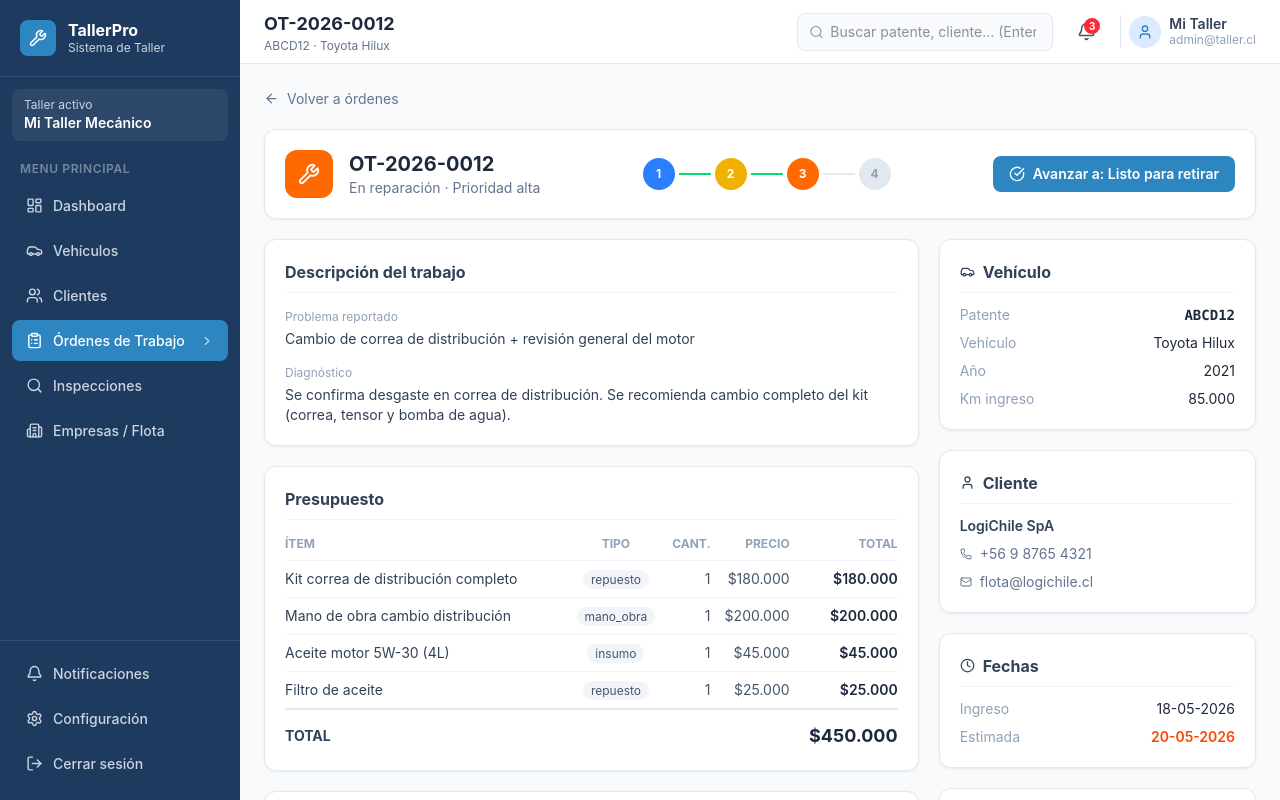
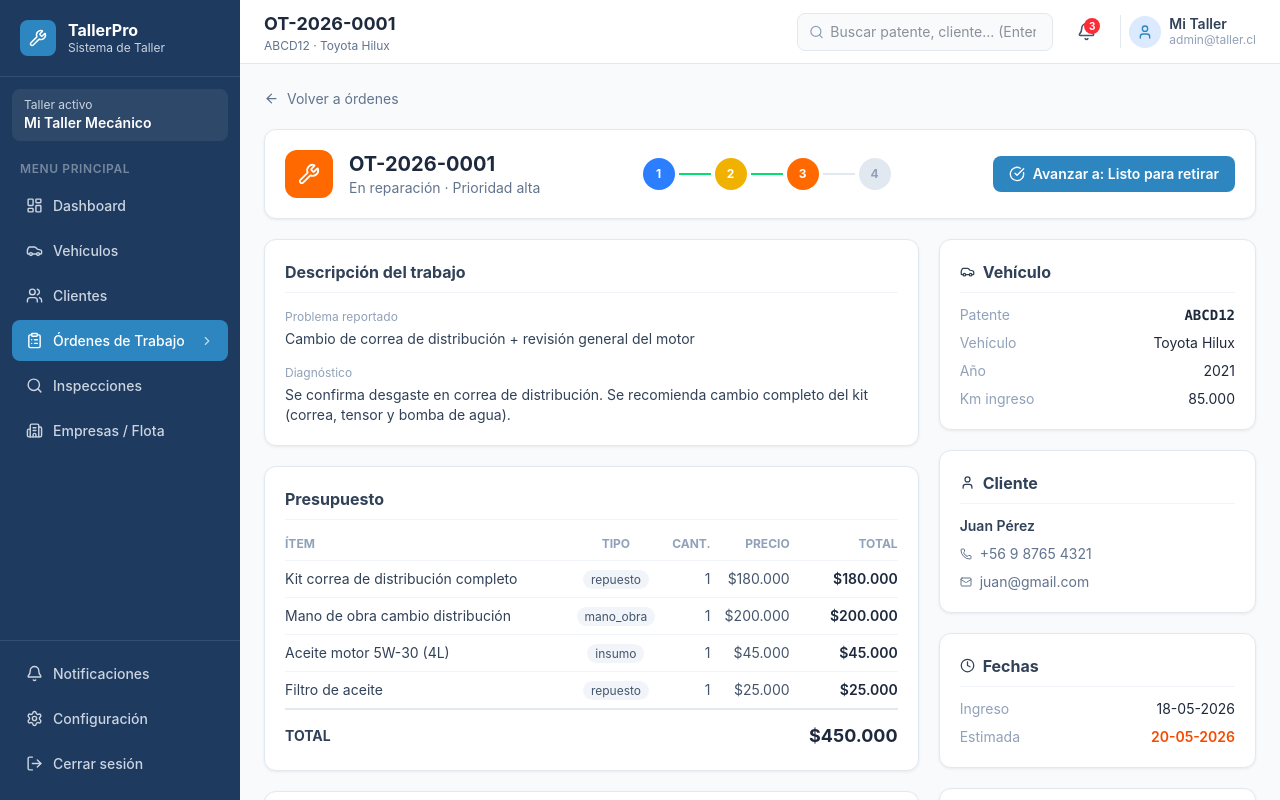
Before and after one commit to Mega-jota/Taller-pro, a Next.js app: page /ordenes/1 in a window 1280 px wide. Built offline with nearby package versions, Linux system fonts and the light colour scheme.

Commit message:
Add files via upload

```diff
--- a/src/app/(app)/ordenes/[id]/page.tsx
+++ b/src/app/(app)/ordenes/[id]/page.tsx
@@ -1,26 +1,100 @@
 'use client'
 import { useState } from 'react'
+import { useParams } from 'next/navigation'
 import Topbar from '@/components/Topbar'
 import Link from 'next/link'
 import { ArrowLeft, Send, CheckCircle, Car, User, Wrench, MessageSquare, Mail, Phone, Clock } from 'lucide-react'
 
 const estadosPosibles = [
-  { value: 'recibido', label: 'Recibido', cls: 'bg-blue-500' },
-  { value: 'diagnostico', label: 'En diagnóstico', cls: 'bg-yellow-500' },
-  { value: 'en_proceso', label: 'En reparación', cls: 'bg-orange-500' },
-  { value: 'listo', label: 'Listo para retirar', cls: 'bg-green-500' },
-  { value: 'entregado', label: 'Entregado', cls: 'bg-slate-400' },
+  { value: 'recibido',    label: 'Recibido',           cls: 'bg-blue-500' },
+  { value: 'diagnostico', label: 'En diagnóstico',     cls: 'bg-yellow-500' },
+  { value: 'en_proceso',  label: 'En reparación',      cls: 'bg-orange-500' },
+  { value: 'listo',       label: 'Listo para retirar', cls: 'bg-green-500' },
+  { value: 'entregado',   label: 'Entregado',          cls: 'bg-slate-400' },
 ]
 
-const otData = {
-  id: '1', numero: 'OT-2026-0012', estado: 'en_proceso', prioridad: 'alta',
+const OTS: Record<string, {
+  id: string; numero: string; estado: string; prioridad: string;
+  vehiculo: { patente: string; marca: string; modelo: string; ano: number; km: number }
+  cliente: { nombre: string; telefono: string; email: string }
+  mecanico: string; problema: string; diagnostico: string
+  fecha: string; estimada: string
+  items: { descripcion: string; tipo: string; cantidad: number; precio: number }[]
+  historial: { fecha: string; estado: string; mensaje: string; notif: string[]; usuario: string }[]
+}> = {
+  '8': {
+    id: '8', numero: 'OT-2026-0008', estado: 'entregado', prioridad: 'baja',
+    vehiculo: { patente: 'QRST90', marca: 'Hyundai', modelo: 'Tucson', ano: 2020, km: 72000 },
+    cliente: { nombre: 'Ana González', telefono: '+56 9 9012 3456', email: 'ana.glez@hotmail.com' },
+    mecanico: 'Pedro Muñoz', problema: 'Mantención preventiva 70.000 km',
+    diagnostico: 'Revisión completa. Cambio de aceite, filtros y pastillas traseras.',
+    fecha: '2026-05-08', estimada: '2026-05-08',
+    items: [
+      { descripcion: 'Aceite motor 5W-30 (4L)', tipo: 'insumo', cantidad: 1, precio: 42000 },
+      { descripcion: 'Filtro de aceite', tipo: 'repuesto', cantidad: 1, precio: 12000 },
+      { descripcion: 'Pastillas de freno traseras', tipo: 'repuesto', cantidad: 1, precio: 35000 },
+      { descripcion: 'Mano de obra mantención', tipo: 'mano_obra', cantidad: 1, precio: 45000 },
+    ],
+    historial: [
+      { fecha: '08/05/2026 09:00', estado: 'recibido', mensaje: 'Vehículo recibido para mantención 70.000 km.', notif: ['email'], usuario: 'Recepción' },
+      { fecha: '08/05/2026 11:30', estado: 'en_proceso', mensaje: 'Iniciada la mantención preventiva.', notif: ['whatsapp'], usuario: 'Pedro M.' },
+      { fecha: '08/05/2026 14:00', estado: 'listo', mensaje: 'Mantención completa. Vehículo listo.', notif: ['email', 'whatsapp'], usuario: 'Pedro M.' },
+      { fecha: '08/05/2026 16:30', estado: 'entregado', mensaje: 'Vehículo entregado al cliente.', notif: [], usuario: 'Recepción' },
+    ]
+  },
+  '9': {
+    id: '9', numero: 'OT-2026-0009', estado: 'recibido', prioridad: 'normal',
+    vehiculo: { patente: 'MNOP78', marca: 'Nissan', modelo: 'Frontier', ano: 2019, km: 112000 },
+    cliente: { nombre: 'Roberto Silva', telefono: '+56 9 5678 1234', email: 'rsilva@gmail.com' },
+    mecanico: 'Sin asignar', problema: 'Ruido en suspensión delantera al girar',
+    diagnostico: '',
+    fecha: '2026-05-18', estimada: '2026-05-21',
+    items: [],
+    historial: [
+      { fecha: '18/05/2026 08:30', estado: 'recibido', mensaje: 'Vehículo ingresado. Pendiente diagnóstico.', notif: ['email'], usuario: 'Recepción' },
+    ]
+  },
+  '10': {
+    id: '10', numero: 'OT-2026-0010', estado: 'diagnostico', prioridad: 'urgente',
+    vehiculo: { patente: 'IJKL56', marca: 'Ford', modelo: 'Ranger', ano: 2021, km: 58000 },
+    cliente: { nombre: 'Empresa LogiChile', telefono: '+56 2 2345 6789', email: 'flota@logichile.cl' },
+    mecanico: 'Carlos Rodríguez', problema: 'Testigo de motor encendido, pérdida de potencia',
+    diagnostico: 'Scanner muestra código P0299 (turbo baja presión). Revisando actuador de turbina.',
+    fecha: '2026-05-16', estimada: '2026-05-22',
+    items: [
+      { descripcion: 'Diagnóstico computarizado', tipo: 'servicio', cantidad: 1, precio: 35000 },
+    ],
+    historial: [
+      { fecha: '16/05/2026 10:00', estado: 'recibido', mensaje: 'Vehículo recibido. Cliente indica pérdida de potencia.', notif: ['email'], usuario: 'Recepción' },
+      { fecha: '16/05/2026 11:15', estado: 'diagnostico', mensaje: 'En diagnóstico con Carlos R. Scanner conectado.', notif: ['whatsapp'], usuario: 'Carlos R.' },
+    ]
+  },
+  '11': {
+    id: '11', numero: 'OT-2026-0011', estado: 'listo', prioridad: 'normal',
+    vehiculo: { patente: 'EFGH34', marca: 'Chevrolet', modelo: 'Spark', ano: 2020, km: 42000 },
+    cliente: { nombre: 'María López', telefono: '+56 9 1234 5678', email: 'maria@empresa.cl' },
+    mecanico: 'Pedro Muñoz', problema: 'Cambio de frenos delanteros y alineación',
+    diagnostico: 'Discos y pastillas delanteras con desgaste excesivo. Alineación fuera de rango.',
+    fecha: '2026-05-14', estimada: '2026-05-15',
+    items: [
+      { descripcion: 'Discos de freno delanteros (par)', tipo: 'repuesto', cantidad: 1, precio: 65000 },
+      { descripcion: 'Pastillas de freno delanteras', tipo: 'repuesto', cantidad: 1, precio: 28000 },
+      { descripcion: 'Alineación al computador', tipo: 'servicio', cantidad: 1, precio: 25000 },
+      { descripcion: 'Mano de obra frenos', tipo: 'mano_obra', cantidad: 1, precio: 55000 },
+    ],
+    historial: [
+      { fecha: '14/05/2026 09:00', estado: 'recibido', mensaje: 'Ingreso por cambio de frenos y alineación.', notif: ['email'], usuario: 'Recepción' },
+      { fecha: '14/05/2026 12:00', estado: 'en_proceso', mensaje: 'Iniciado cambio de frenos delanteros.', notif: [], usuario: 'Pedro M.' },
+      { fecha: '15/05/2026 10:00', estado: 'listo', mensaje: 'Trabajo completado. Vehículo listo para retiro.', notif: ['email', 'whatsapp'], usuario: 'Pedro M.' },
+    ]
+  },
+  '12': {
+    id: '12', numero: 'OT-2026-0012', estado: 'en_proceso', prioridad: 'alta',
     vehiculo: { patente: 'ABCD12', marca: 'Toyota', modelo: 'Hilux', ano: 2021, km: 85000 },
-  cliente: { nombre: 'LogiChile SpA', telefono: '+56 9 8765 4321', email: 'flota@logichile.cl', whatsapp: '+56 9 8765 4321' },
-  mecanico: 'Carlos Rodríguez',
-  problema: 'Cambio de correa de distribución + revisión general del motor',
+    cliente: { nombre: 'Juan Pérez', telefono: '+56 9 8765 4321', email: 'juan@gmail.com' },
+    mecanico: 'Carlos Rodríguez', problema: 'Cambio de correa de distribución + revisión general del motor',
     diagnostico: 'Se confirma desgaste en correa de distribución. Se recomienda cambio completo del kit (correa, tensor y bomba de agua).',
     fecha: '2026-05-18', estimada: '2026-05-20',
-  costo_estimado: 450000, costo_total: null,
     items: [
       { descripcion: 'Kit correa de distribución completo', tipo: 'repuesto', cantidad: 1, precio: 180000 },
       { descripcion: 'Mano de obra cambio distribución', tipo: 'mano_obra', cantidad: 1, precio: 200000 },
@@ -28,21 +102,29 @@ const otData = {
       { descripcion: 'Filtro de aceite', tipo: 'repuesto', cantidad: 1, precio: 25000 },
     ],
     historial: [
-    { fecha: '2026-05-18 09:15', estado: 'recibido', mensaje: 'Vehículo recibido en taller. Se notificó al cliente.', notif: ['email', 'whatsapp'], usuario: 'Recepción' },
-    { fecha: '2026-05-18 10:30', estado: 'diagnostico', mensaje: 'Vehículo en diagnóstico con Carlos R.', notif: ['whatsapp'], usuario: 'Carlos R.' },
-    { fecha: '2026-05-18 14:00', estado: 'en_proceso', mensaje: 'Iniciado cambio de kit de distribución. Se estimó entrega para el 20/05.', notif: ['email', 'whatsapp'], usuario: 'Carlos R.' },
+      { fecha: '18/05/2026 09:15', estado: 'recibido', mensaje: 'Vehículo recibido en taller. Se notificó al cliente.', notif: ['email', 'whatsapp'], usuario: 'Recepción' },
+      { fecha: '18/05/2026 10:30', estado: 'diagnostico', mensaje: 'Vehículo en diagnóstico con Carlos R.', notif: ['whatsapp'], usuario: 'Carlos R.' },
+      { fecha: '18/05/2026 14:00', estado: 'en_proceso', mensaje: 'Iniciado cambio de kit de distribución. Entrega estimada 20/05.', notif: ['email', 'whatsapp'], usuario: 'Carlos R.' },
     ]
+  },
 }
+
+// OT por defecto para IDs no encontrados
+const otDefault = OTS['12']
 
 const notifIcon: Record<string, string> = { email: '📧', whatsapp: '💬', sms: '📱' }
 
 export default function DetalleOTPage() {
-  const [estado, setEstado] = useState(otData.estado)
+  const params = useParams()
+  const id = String(params.id)
+  const otBase = OTS[id] || { ...otDefault, id, numero: `OT-2026-${String(id).padStart(4, '0')}` }
+
+  const [estado, setEstado] = useState(otBase.estado)
   const [mensaje, setMensaje] = useState('')
   const [enviando, setEnviando] = useState(false)
-  const [historial, setHistorial] = useState(otData.historial)
+  const [historial, setHistorial] = useState(otBase.historial)
 
-  const total = otData.items.reduce((s, it) => s + it.cantidad * it.precio, 0)
+  const total = otBase.items.reduce((s, it) => s + it.cantidad * it.precio, 0)
   const estadoActual = estadosPosibles.find(e => e.value === estado)
   const siguienteIdx = estadosPosibles.findIndex(e => e.value === estado) + 1
 
@@ -50,12 +132,13 @@ export default function DetalleOTPage() {
     if (siguienteIdx < estadosPosibles.length) {
       const nuevoEstado = estadosPosibles[siguienteIdx].value
       setEstado(nuevoEstado)
-      const nuevoItem = {
+      setHistorial([...historial, {
         fecha: new Date().toLocaleString('es-CL'),
-        estado: nuevoEstado, mensaje: `Estado actualizado a "${estadosPosibles[siguienteIdx].label}"`,
-        notif: ['email', 'whatsapp'], usuario: 'Sistema'
-      }
-      setHistorial([...historial, nuevoItem])
+        estado: nuevoEstado,
+        mensaje: `Estado actualizado a "${estadosPosibles[siguienteIdx].label}"`,
+        notif: ['email', 'whatsapp'],
+        usuario: 'Sistema'
+      }])
     }
   }
 
@@ -64,8 +147,11 @@ export default function DetalleOTPage() {
     setEnviando(true)
     setTimeout(() => {
       setHistorial([...historial, {
-        fecha: new Date().toLocaleString('es-CL'), estado,
-        mensaje, notif: ['whatsapp'], usuario: 'Taller'
+        fecha: new Date().toLocaleString('es-CL'),
+        estado,
+        mensaje,
+        notif: ['whatsapp'],
+        usuario: 'Taller'
       }])
       setMensaje('')
       setEnviando(false)
@@ -74,7 +160,10 @@ export default function DetalleOTPage() {
 
   return (
     <div className="fade-in">
-      <Topbar title={otData.numero} subtitle={`${otData.vehiculo.patente} · ${otData.vehiculo.marca} ${otData.vehiculo.modelo}`} />
+      <Topbar
+        title={otBase.numero}
+        subtitle={`${otBase.vehiculo.patente} · ${otBase.vehiculo.marca} ${otBase.vehiculo.modelo}`}
+      />
       <div className="p-6 space-y-5">
         <Link href="/ordenes" className="inline-flex items-center gap-2 text-sm text-slate-500 hover:text-slate-700">
           <ArrowLeft size={15} /> Volver a órdenes
@@ -87,11 +176,10 @@ export default function DetalleOTPage() {
               <Wrench size={22} color="white" />
             </div>
             <div>
-              <p className="font-bold text-xl text-slate-800">{otData.numero}</p>
-              <p className="text-sm text-slate-500">{estadoActual?.label} · Prioridad {otData.prioridad}</p>
+              <p className="font-bold text-xl text-slate-800">{otBase.numero}</p>
+              <p className="text-sm text-slate-500">{estadoActual?.label} · Prioridad {otBase.prioridad}</p>
             </div>
           </div>
-          {/* Barra de progreso */}
           <div className="flex items-center gap-1">
             {estadosPosibles.slice(0, -1).map((e, i) => {
               const currentIdx = estadosPosibles.findIndex(s => s.value === estado)
@@ -101,7 +189,9 @@ export default function DetalleOTPage() {
                   <div className={`w-8 h-8 rounded-full flex items-center justify-center text-xs font-bold transition-all ${done ? e.cls + ' text-white' : 'bg-slate-200 text-slate-400'}`}>
                     {i + 1}
                   </div>
-                  {i < estadosPosibles.length - 2 && <div className={`w-8 h-0.5 ${i < currentIdx ? 'bg-green-400' : 'bg-slate-200'}`} />}
+                  {i < estadosPosibles.length - 2 && (
+                    <div className={`w-8 h-0.5 ${i < currentIdx ? 'bg-green-400' : 'bg-slate-200'}`} />
+                  )}
                 </div>
               )
             })}
@@ -116,27 +206,26 @@ export default function DetalleOTPage() {
         </div>
 
         <div className="grid grid-cols-3 gap-5">
-          {/* Columna izquierda */}
           <div className="col-span-2 space-y-5">
-
-            {/* Datos del trabajo */}
             <div className="card p-5 space-y-4">
               <p className="font-bold text-slate-700 border-b border-slate-100 pb-2">Descripción del trabajo</p>
               <div>
                 <p className="text-xs text-slate-400 mb-1">Problema reportado</p>
-                <p className="text-sm text-slate-700">{otData.problema}</p>
+                <p className="text-sm text-slate-700">{otBase.problema}</p>
               </div>
-              {otData.diagnostico && (
+              {otBase.diagnostico && (
                 <div>
                   <p className="text-xs text-slate-400 mb-1">Diagnóstico</p>
-                  <p className="text-sm text-slate-700">{otData.diagnostico}</p>
+                  <p className="text-sm text-slate-700">{otBase.diagnostico}</p>
                 </div>
               )}
             </div>
 
-            {/* Items */}
             <div className="card p-5">
               <p className="font-bold text-slate-700 border-b border-slate-100 pb-2 mb-4">Presupuesto</p>
+              {otBase.items.length === 0 ? (
+                <p className="text-sm text-slate-400 italic">Sin ítems aún. Pendiente diagnóstico.</p>
+              ) : (
                 <table className="w-full text-sm">
                   <thead>
                     <tr className="text-xs text-slate-400 uppercase">
@@ -148,7 +237,7 @@ export default function DetalleOTPage() {
                     </tr>
                   </thead>
                   <tbody>
-                  {otData.items.map((it, i) => (
+                    {otBase.items.map((it, i) => (
                       <tr key={i} className="border-t border-slate-100">
                         <td className="py-2 text-slate-700">{it.descripcion}</td>
                         <td className="py-2 text-center">
@@ -167,9 +256,9 @@ export default function DetalleOTPage() {
                     </tr>
                   </tfoot>
                 </table>
+              )}
             </div>
 
-            {/* Historial + enviar mensaje */}
             <div className="card p-5">
               <p className="font-bold text-slate-700 border-b border-slate-100 pb-2 mb-4">Historial y comunicaciones</p>
               <div className="space-y-3 mb-5">
@@ -190,7 +279,6 @@ export default function DetalleOTPage() {
                   </div>
                 ))}
               </div>
-              {/* Enviar update */}
               <div className="border-t border-slate-100 pt-4">
                 <p className="text-sm font-medium text-slate-600 mb-2">Enviar actualización al cliente</p>
                 <div className="flex gap-2">
@@ -220,50 +308,47 @@ export default function DetalleOTPage() {
             </div>
           </div>
 
-          {/* Columna derecha */}
           <div className="space-y-5">
-            {/* Vehículo */}
             <div className="card p-5">
               <p className="font-bold text-slate-700 border-b border-slate-100 pb-2 mb-3 flex items-center gap-2">
                 <Car size={15} /> Vehículo
               </p>
               <div className="space-y-2 text-sm">
-                <div className="flex justify-between"><span className="text-slate-400">Patente</span><span className="font-mono font-bold">{otData.vehiculo.patente}</span></div>
-                <div className="flex justify-between"><span className="text-slate-400">Vehículo</span><span>{otData.vehiculo.marca} {otData.vehiculo.modelo}</span></div>
-                <div className="flex justify-between"><span className="text-slate-400">Año</span><span>{otData.vehiculo.ano}</span></div>
-                <div className="flex justify-between"><span className="text-slate-400">Km ingreso</span><span>{otData.vehiculo.km.toLocaleString('es-CL')}</span></div>
+                <div className="flex justify-between"><span className="text-slate-400">Patente</span><span className="font-mono font-bold">{otBase.vehiculo.patente}</span></div>
+                <div className="flex justify-between"><span className="text-slate-400">Vehículo</span><span>{otBase.vehiculo.marca} {otBase.vehiculo.modelo}</span></div>
+                <div className="flex justify-between"><span className="text-slate-400">Año</span><span>{otBase.vehiculo.ano}</span></div>
+                <div className="flex justify-between"><span className="text-slate-400">Km ingreso</span><span>{otBase.vehiculo.km.toLocaleString('es-CL')}</span></div>
               </div>
             </div>
 
-            {/* Cliente */}
             <div className="card p-5">
               <p className="font-bold text-slate-700 border-b border-slate-100 pb-2 mb-3 flex items-center gap-2">
                 <User size={15} /> Cliente
               </p>
               <div className="space-y-2 text-sm">
-                <p className="font-semibold text-slate-700">{otData.cliente.nombre}</p>
-                <div className="flex items-center gap-2 text-slate-500"><Phone size={12} />{otData.cliente.telefono}</div>
-                <div className="flex items-center gap-2 text-slate-500"><Mail size={12} />{otData.cliente.email}</div>
+                <p className="font-semibold text-slate-700">{otBase.cliente.nombre}</p>
+                <div className="flex items-center gap-2 text-slate-500"><Phone size={12} />{otBase.cliente.telefono}</div>
+                <div className="flex items-center gap-2 text-slate-500"><Mail size={12} />{otBase.cliente.email}</div>
               </div>
             </div>
 
-            {/* Fechas */}
             <div className="card p-5">
               <p className="font-bold text-slate-700 border-b border-slate-100 pb-2 mb-3 flex items-center gap-2">
                 <Clock size={15} /> Fechas
               </p>
               <div className="space-y-2 text-sm">
-                <div className="flex justify-between"><span className="text-slate-400">Ingreso</span><span>{new Date(otData.fecha).toLocaleDateString('es-CL')}</span></div>
-                <div className="flex justify-between"><span className="text-slate-400">Estimada</span><span className="font-semibold text-orange-600">{new Date(otData.estimada).toLocaleDateString('es-CL')}</span></div>
+                <div className="flex justify-between"><span className="text-slate-400">Ingreso</span><span>{new Date(otBase.fecha).toLocaleDateString('es-CL')}</span></div>
+                <div className="flex justify-between"><span className="text-slate-400">Estimada</span><span className="font-semibold text-orange-600">{new Date(otBase.estimada).toLocaleDateString('es-CL')}</span></div>
               </div>
             </div>
 
-            {/* Costo */}
+            {total > 0 && (
               <div className="card p-5">
                 <p className="font-bold text-slate-700 border-b border-slate-100 pb-2 mb-3">Costo estimado</p>
                 <p className="text-3xl font-bold text-slate-800">${total.toLocaleString('es-CL')}</p>
                 <p className="text-xs text-slate-400 mt-1">IVA no incluido</p>
               </div>
+            )}
           </div>
         </div>
       </div>
```
Lines whose indentation alone changed are shown as unchanged.
